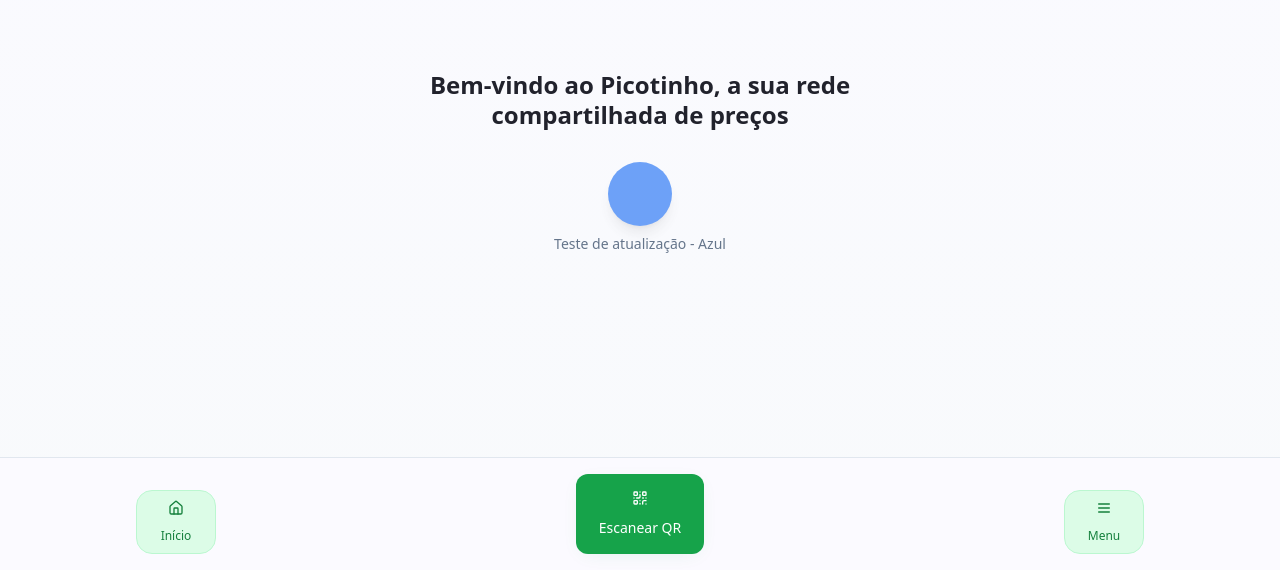
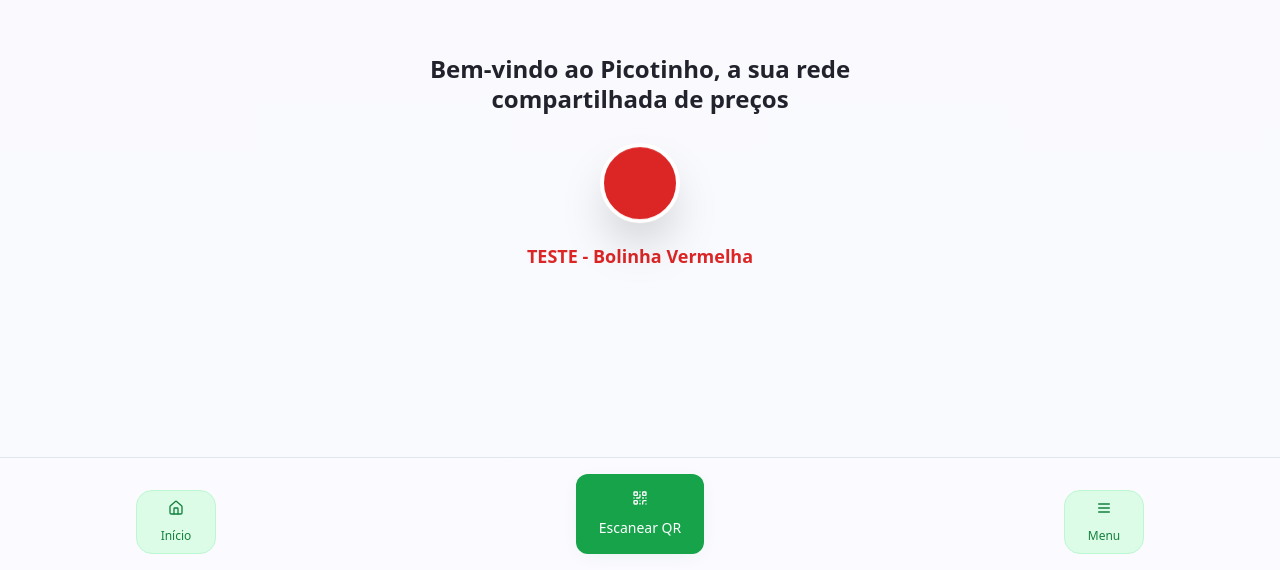
Before and after one commit to afeder69-jpg/picotinho, a React (Vite) app: page / in a window 1280 px wide. Shown: the part 230-800 px from the top of the page. Built offline with nearby package versions, Linux system fonts and the light colour scheme.

Commit message:
Fix: Blue circle not appearing
The blue circle on the home page was not appearing as expected. This commit addresses the issue to ensure the visual indicator is displayed correctly.

```diff
--- a/src/pages/Index.tsx
+++ b/src/pages/Index.tsx
@@ -10,9 +10,9 @@ const Index = () => {
             Bem-vindo ao Picotinho, a sua rede compartilhada de preços
           </h1>
 
-          {/* Bolinha de teste - AZUL desta vez */}
-          <div className="w-16 h-16 bg-blue-500 rounded-full mx-auto animate-pulse shadow-lg"></div>
-          <p className="text-sm text-muted-foreground mt-2">Teste de atualização - Azul</p>
+          {/* Bolinha de teste - VERMELHA desta vez */}
+          <div className="w-20 h-20 bg-red-600 rounded-full mx-auto animate-bounce shadow-2xl border-4 border-white"></div>
+          <p className="text-lg font-bold text-red-600 mt-4">TESTE - Bolinha Vermelha</p>
         </div>
       </div>
 
```
